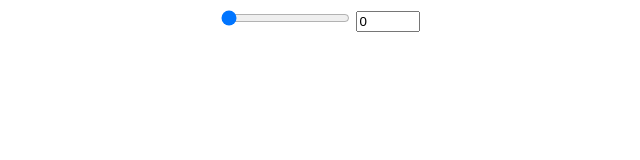
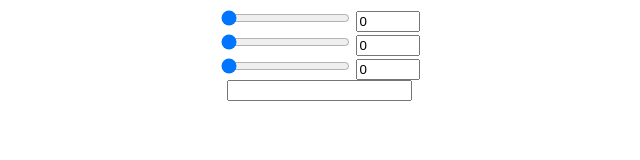
Before and after one commit to orenzikun722/rgb, a plain HTML site: page index.html in a window 1280 px wide. Shown: the whole page, without its empty margins (321-961 px from the left). Drawn offline with Linux system fonts and the light colour scheme.

Commit message:
Update index.html

```diff
--- a/index.html
+++ b/index.html
@@ -8,9 +8,18 @@
   <body>
     <center>
       <form>
-        <input id="R_range" name="Rrange" type="range" min="0" max="100" value="0" oninput="this.form.Rinput.value=this.value">
-        <input id="R_input" name="Rinput" type="number" min="0" max="100" value="0" oninput="this.form.Rrange.value=this.value">
+        <input id="R_range" name="Rrange" type="range" min="0" max="255" value="0" oninput="this.form.Rinput.value=this.value">
+        <input id="R_input" name="Rinput" type="number" min="0" max="255" value="0" oninput="this.form.Rrange.value=this.value">
       </form>
+      <form>
+        <input id="G_range" name="Grange" type="range" min="0" max="255" value="0" oninput="this.form.Ginput.value=this.value">
+        <input id="G_input" name="Ginput" type="number" min="0" max="255" value="0" oninput="this.form.Grange.value=this.value">
+      </form>
+      <form>
+        <input id="B_range" name="Rrange" type="range" min="0" max="255" value="0" oninput="this.form.Binput.value=this.value">
+        <input id="B_input" name="Rinput" type="number" min="0" max="255" value="0" oninput="this.form.Brange.value=this.value">
+      </form>
+      <input id="RGB_input" >
     </center>
     <script src="script.js"></script>
   </body>
```
